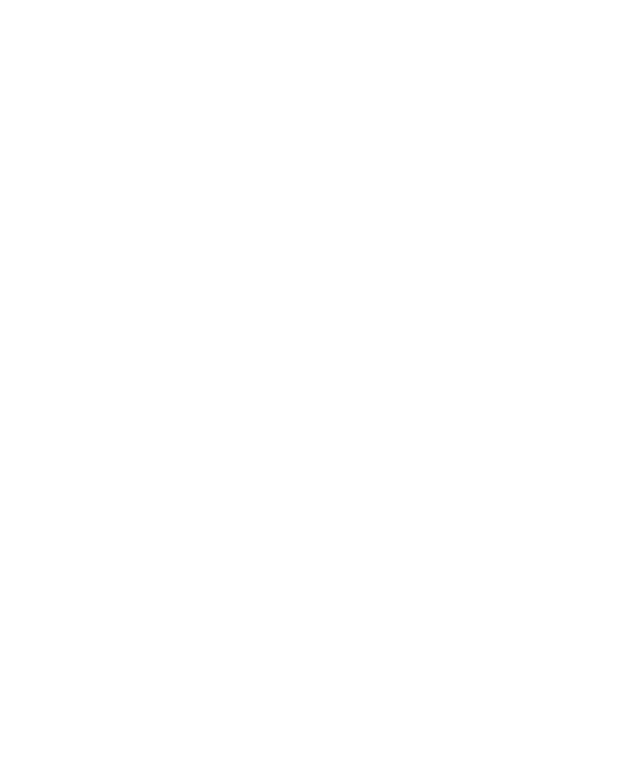
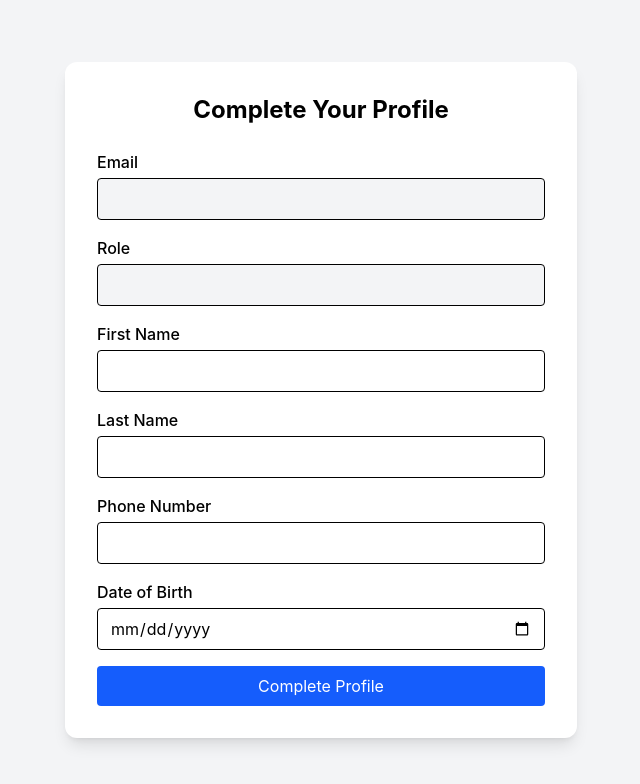
Before and after one commit to JawadAhmad-cloud/final-project-v2, a React app in the folder frontend/my-app/: page /profile-complete in a window 1280 px wide. Before the commit this address had no page. Shown: the top 784 px of the page, without its empty margins (319-959 px from the left). Built offline with nearby package versions, Linux system fonts and the light colour scheme; the HTML template or start-up script is replaced by a standard one.

Commit message:
push code

```diff
--- a/frontend/my-app/src/components/ProtectedRoute.jsx
+++ b/frontend/my-app/src/components/ProtectedRoute.jsx
@@ -4,15 +4,17 @@ import { AuthContext } from "../context/AuthContext";
 
 const ProtectedRoute = ({ children, role }) => {
   const { user, loading } = useContext(AuthContext);
-if (loading) return <div>Loading...</div>;
+
+  if (loading) return <div>Loading...</div>;
+
   // Not logged in
   if (!user) {
     return <Navigate to="/auth" replace />;
   }
 
-  // Role check
-  if (role && user.role !== role) {
-    return <Navigate to="/" />;
+  // Role mismatch
+  if (role && user.data.role !== role) {
+    return <Navigate to="/auth" replace />;
   }
 
   return children;
--- a/frontend/my-app/src/context/AuthContext.jsx
+++ b/frontend/my-app/src/context/AuthContext.jsx
@@ -3,7 +3,6 @@ import { createContext, useEffect, useState } from "react";
 export const AuthContext = createContext();
 
 export const AuthProvider = ({ children }) => {
-
   const [user, setUser] = useState(null);
   const [loading, setLoading] = useState(true);
 
@@ -51,7 +50,7 @@ export const AuthProvider = ({ children }) => {
   };
 
   useEffect(() => {
-    const storedUser = localStorage.getItem("user");
+    const storedUser = localStorage.getItem("user",user);
 
     if (storedUser && storedUser !== "undefined") {
       setUser(JSON.parse(storedUser));
@@ -76,11 +75,9 @@ export const AuthProvider = ({ children }) => {
       throw data;
     }
 
-    const user = data.data;
-
+    const user = data;
     setUser(user);
     localStorage.setItem("user", JSON.stringify(user));
-
     return user;
 
     };
--- a/frontend/my-app/src/pages/auth/ChooseRole.jsx
+++ b/frontend/my-app/src/pages/auth/ChooseRole.jsx
@@ -10,20 +10,14 @@ function ChooseRole() {
 const {setRoleApi}=useContext(AuthContext)
  const handleSubmit = async () => {
   if (!role) return alert("Please select a role");
-
   try {
     const user = await setRoleApi(role);
 
-    const userRole = user?.role;
-
-    if (userRole === "seller") {
-      navigate("/seller/dashboard");
-    } else if (userRole === "user") {
-      navigate("/user/dashboard");
+ if (user.success) {
+      navigate("/profile-complete");
     } else {
-      alert("Role not found");
+      alert(user.data.message || "Failed to set the role");
     }
-
   } catch (error) {
     console.error("Error:", error);
     alert(error.message || "Failed to set the role");
--- /dev/null
+++ b/frontend/my-app/src/pages/auth/CompleteProfile.jsx
@@ -0,0 +1,175 @@
+import { useContext, useState } from "react";
+import { AuthContext } from "../../context/AuthContext";
+import { useNavigate } from "react-router-dom";
+
+const CompleteProfile = () => {
+  const { user } = useContext(AuthContext);
+        const navigate=useNavigate()
+  const [formData, setFormData] = useState({
+    firstname: "",
+    lastname: "",
+    phonenumber: "",
+    dob: "",
+  });
+
+  const [errors, setErrors] = useState([]);
+
+  const handleChange = (e) => {
+    setFormData({
+      ...formData,
+      [e.target.name]: e.target.value,
+    });
+  };
+
+  const handleSubmit = async (e) => {
+    e.preventDefault();
+
+    try {
+      const res = await fetch(
+        "http://localhost:5000/api/user/profile/complete",
+        {
+          method: "POST",
+          headers: {
+            "Content-Type": "application/json",
+          },
+          credentials: "include",
+          body: JSON.stringify(formData),
+        },
+      );
+
+      const data = await res.json();
+       if (data.success) {
+  const updatedUser = user.data; // IMPORTANT
+      console.log(updatedUser)
+  if (updatedUser.role === "user") {
+    navigate("/user/dashboard", { replace: true });
+  } else {
+    navigate("/seller/dashboard", { replace: true });
+  }
+}
+      if (!data.success) {
+        throw data;
+      }
+
+      alert("Profile completed successfully");
+
+    } catch (error) {
+      if (error?.errors) {
+        setErrors(error.errors);
+      } else if (error?.message) {
+        setErrors([error.message]);
+      } else {
+        setErrors(["Something went wrong"]);
+      }
+
+    }
+
+  };
+
+  return (
+    <div className="flex justify-center items-center min-h-screen bg-gray-100">
+      <div className="bg-white shadow-lg rounded-xl p-8 w-full max-w-lg">
+
+        <h2 className="text-2xl font-bold mb-6 text-center">
+          Complete Your Profile
+        </h2>
+
+        {errors.length > 0 && (
+          <div className="mb-4 bg-red-100 text-red-700 p-3 rounded">
+            {errors.map((err, i) => (
+              <p key={i}>{err}</p>
+            ))}
+          </div>
+        )}
+
+        <form onSubmit={handleSubmit} className="space-y-4">
+
+          {/* Email (Read Only) */}
+          <div>
+            <label className="block mb-1 font-medium">Email</label>
+            <input
+              type="email"
+              value={user?.data.email || ""}
+              disabled
+              className="w-full border rounded px-3 py-2 bg-gray-100"
+            />
+          </div>
+
+          {/* Role (Read Only) */}
+          <div>
+            <label className="block mb-1 font-medium">Role</label>
+            <input
+              type="text"
+              value={user?.data.role || ""}
+              disabled
+              className="w-full border rounded px-3 py-2 bg-gray-100"
+            />
+          </div>
+
+          {/* First Name */}
+          <div>
+            <label className="block mb-1 font-medium">First Name</label>
+            <input
+              type="text"
+              name="firstname"
+              value={formData.firstname}
+              onChange={handleChange}
+              className="w-full border rounded px-3 py-2"
+              required
+            />
+          </div>
+
+          {/* Last Name */}
+          <div>
+            <label className="block mb-1 font-medium">Last Name</label>
+            <input
+              type="text"
+              name="lastname"
+              value={formData.lastname}
+              onChange={handleChange}
+              className="w-full border rounded px-3 py-2"
+              required
+            />
+          </div>
+
+          {/* Phone Number */}
+          <div>
+            <label className="block mb-1 font-medium">Phone Number</label>
+            <input
+              type="text"
+              name="phonenumber"
+              value={formData.phonenumber}
+              onChange={handleChange}
+              className="w-full border rounded px-3 py-2"
+              required
+            />
+          </div>
+
+          {/* Date of Birth */}
+          <div>
+            <label className="block mb-1 font-medium">Date of Birth</label>
+            <input
+              type="date"
+              name="dob"
+              value={formData.dob}
+              onChange={handleChange}
+              className="w-full border rounded px-3 py-2"
+              required
+            />
+          </div>
+
+          {/* Submit Button */}
+          <button
+            type="submit"
+            className="w-full bg-blue-600 text-white py-2 rounded hover:bg-blue-700"
+          >
+            Complete Profile
+          </button>
+
+        </form>
+      </div>
+    </div>
+  );
+};
+
+export default CompleteProfile;
--- a/frontend/my-app/src/routes/Routes.jsx
+++ b/frontend/my-app/src/routes/Routes.jsx
@@ -1,55 +1,45 @@
-import { Routes, Route, Navigate } from "react-router-dom";
+import { Routes, Route} from "react-router-dom";
 
-// import Login from "../pages/Login";
-// import Register from "../pages/Register";
+import AuthPage from "../pages/auth/AuthPage";
+import Login from "../pages/auth/Login";
+import Register from "../pages/auth/Register";
 import ChooseRole from "../pages/auth/ChooseRole";
-import UserDashboard from "../pages/user/UserDashboard";
-import SellerDashboard from "../pages/seller/SellerDashboard";
+import UserRoutes from "./UserRoutes";
+import { Navigate } from "react-router-dom";
 import { useContext } from "react";
 import { AuthContext } from "../context/AuthContext";
-import Login from "../pages/auth/Login";
-import Register from "../pages/auth/Register"
-import ProtectedRoute from "../components/ProtectedRoute";
-import AuthPage from "../pages/auth/AuthPage";
-import UserRoutes from "./UserRoutes";
+import CompleteProfile from "../pages/auth/CompleteProfile";
+// import SellerRoutes from "./SellerRoutes";
+
 const AppRoutes = () => {
-    const {user}=useContext(AuthContext)
+  const {user} = useContext(AuthContext)
   return (
      <Routes>
-  {/* default Routes; */}
-
+      {/* Root route FIX */}
       <Route
         path="/"
         element={
-      user ? (
-        user.role === "user"
-          ? <Navigate to="/user/dashboard" />
-          : <Navigate to="/seller/dashboard" />
-      ) : (
-        <Navigate to="/auth" />
-      )
+          <Navigate
+            to={
+              user
+                ? user.role === "user"
+                  ? "/user/dashboard"
+                  : "/seller/dashboard"
+                : "/auth"
+            }
+            replace
+          />
         }
       />
-
-
-      {/* Public routes */}
-       <Route path="/auth" element={<AuthPage/>} />
+      {/* Public Routes */}
+      <Route path="/auth" element={<AuthPage />} />
       <Route path="/login" element={<Login />} />
       <Route path="/register" element={<Register />} />
       <Route path="/role" element={<ChooseRole />} />
-
-      <Route path="/user/*" element={<UserRoutes/>}/>
-
-      {/* Seller dashboard */}
-      <Route
-        path="/seller/dashboard"
-        element={
-          <ProtectedRoute role="seller">
-            <SellerDashboard/>
-          </ProtectedRoute>
-        }
-      />
-
+<Route path="/profile-complete" element={<CompleteProfile/>} />
+      {/* Protected Feature Routes */}
+      <Route path="/user/*" element={<UserRoutes />} />
+      {/* <Route path="/seller/*" element={<SellerRoutes />} /> */}
     </Routes>
   );
 };
--- a/frontend/my-app/src/routes/UserRoutes.jsx
+++ b/frontend/my-app/src/routes/UserRoutes.jsx
@@ -19,6 +19,8 @@ const UserRoutes = () => {
         <Route path="dashboard" element={<UserDashboard />} />
         <Route path="cart" element={<Cart />} />
         <Route path="favorites" element={<Favorites />} />
+
+        {/* profile page inside user scope */}
         <Route path="profile" element={<UserProfile />} />
       </Route>
     </Routes>
```
Lines whose indentation alone changed are shown as unchanged.
